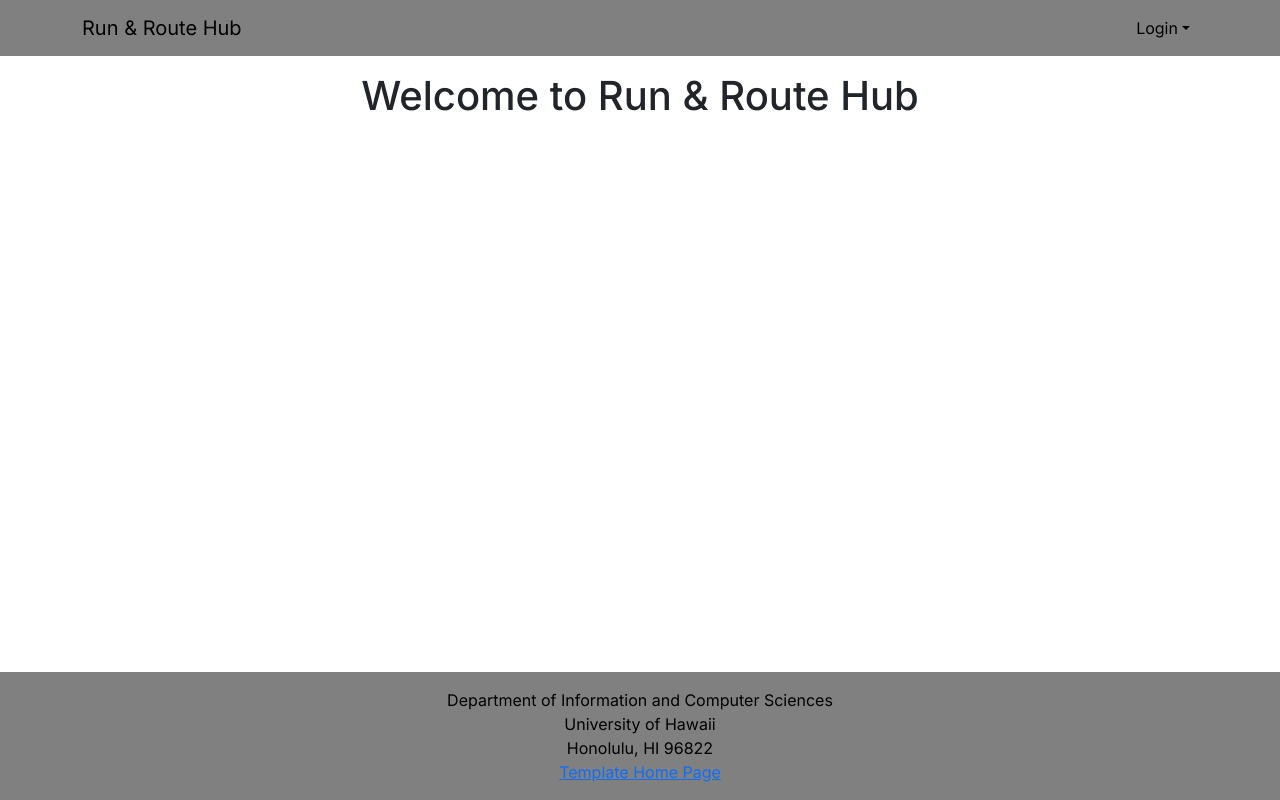
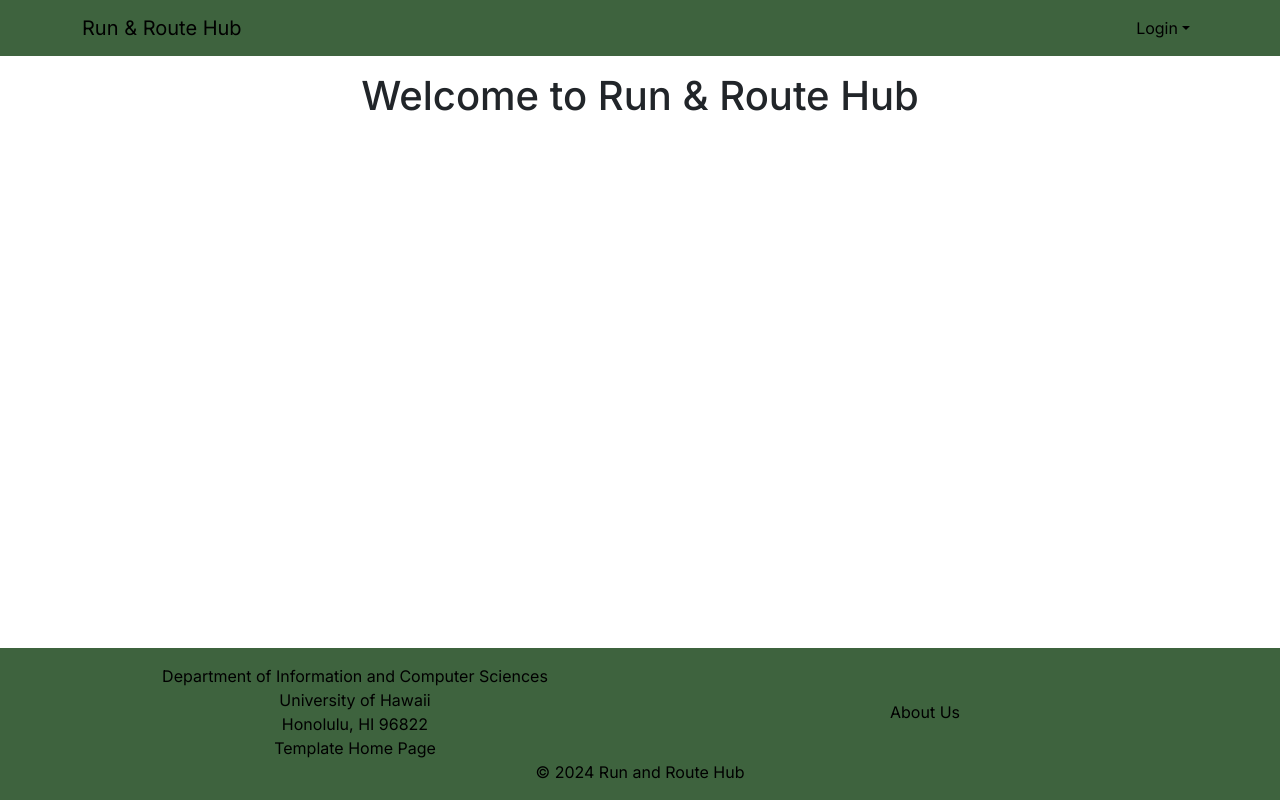
Before and after one commit to run-and-route-hub/Run-and-Route-Hub, a Next.js app: page / in a window 1280 px wide. Built offline with nearby package versions, Linux system fonts and the light colour scheme; no server answers.

Commit message:
Changed the Footer and CSS
I changed the color of the header and footer, reformatted the footer, and added an about us link inside the footer.

```diff
--- a/src/app/globals.css
+++ b/src/app/globals.css
@@ -1,13 +1,11 @@
 :root {
-  --nat-navbar-bg: gray;
-  --nat-navbar-bg-darkblue: gray;
-  --nat-navbar-bg-rgb: 128, 128, 128;
+  --nat-navbar-bg: rgb(62, 99, 62);
+  --nat-navbar-bg-rgb: 62, 99, 62;
   --nat-navbar-text-color: black;
   --nat-navbar-highlight-text: white;
 }
 
 html,
-
 body {
   --bs-light-rgb: 236, 236, 236;
   box-sizing: border-box;
@@ -41,8 +39,17 @@ body .navbar {
   color: var(--nat-navbar-text-color);
 }
 
-/* Add a divider to every link except the first one */
+.custom-navbar .nav-link:hover,
+footer a:hover {
+  color: var(--nat-navbar-highlight-text);
+}
+
 .custom-navbar .nav-link:not(:first-child) {
   border-left: 2px solid #000000;
   padding-left: 0.75rem;
 }
+
+footer a {
+  color: var(--nat-navbar-text-color);
+  text-decoration: none;
+}
--- a/src/components/Footer.tsx
+++ b/src/components/Footer.tsx
@@ -1,10 +1,11 @@
-import { Col, Container } from 'react-bootstrap';
+import { Col, Container, Row } from 'react-bootstrap';
 
 /** The Footer appears at the bottom of every page. Rendered by the App Layout component. */
 const Footer = () => (
   <footer className="mt-auto py-3 custom-navbar">
     <Container>
-      <Col className="text-center">
+      <Row className="align-middle text-center">
+        <Col className="d-flex flex-column justify-content-center">
           Department of Information and Computer Sciences
           <br />
           University of Hawaii
@@ -13,6 +14,11 @@ const Footer = () => (
           <br />
           <a href="http://ics-software-engineering.github.io/nextjs-application-template">Template Home Page</a>
         </Col>
+        <Col className="d-flex flex-column justify-content-center">
+          <a href="aboutus">About Us</a>
+        </Col>
+      </Row>
+      <Col className="d-flex flex-column justify-content-center text-center">&copy; 2024 Run and Route Hub</Col>
     </Container>
   </footer>
 );
```
Lines whose indentation alone changed are shown as unchanged.
